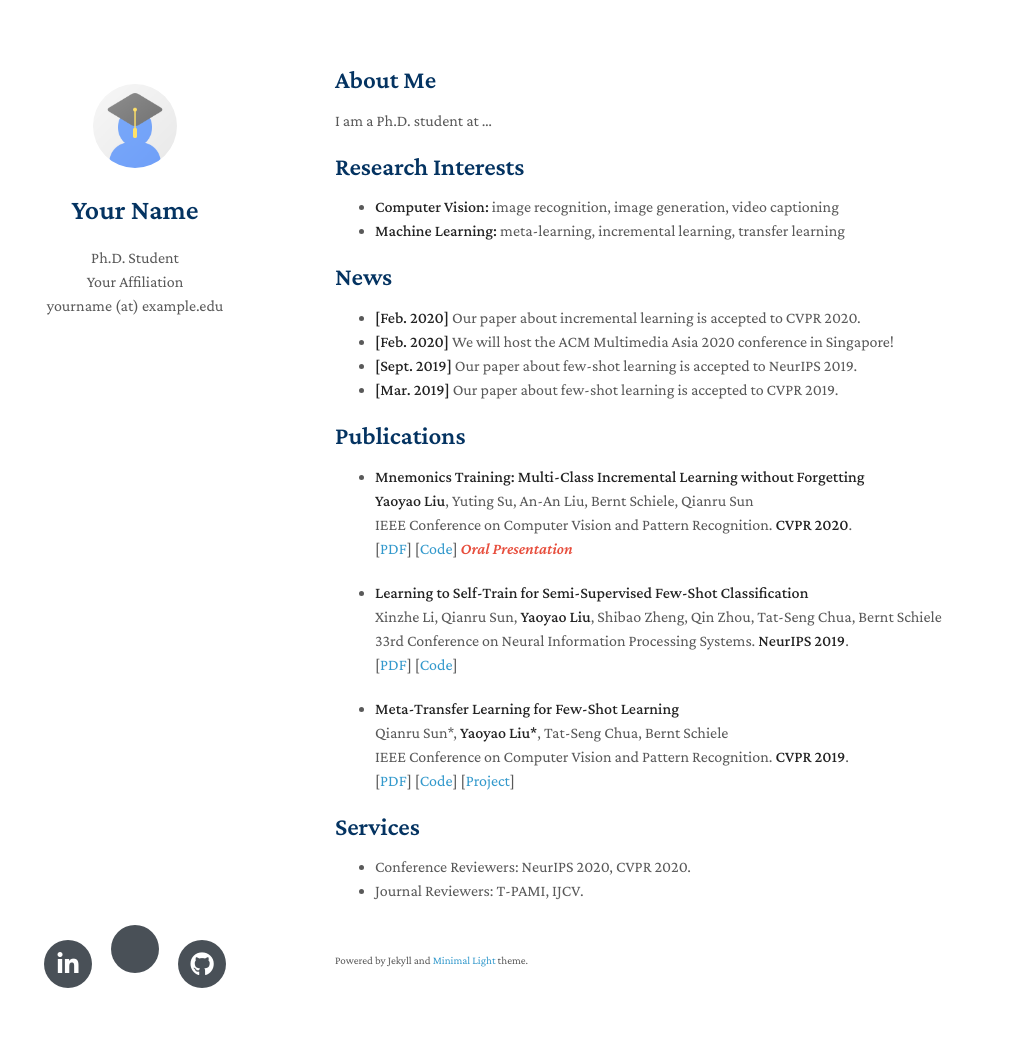
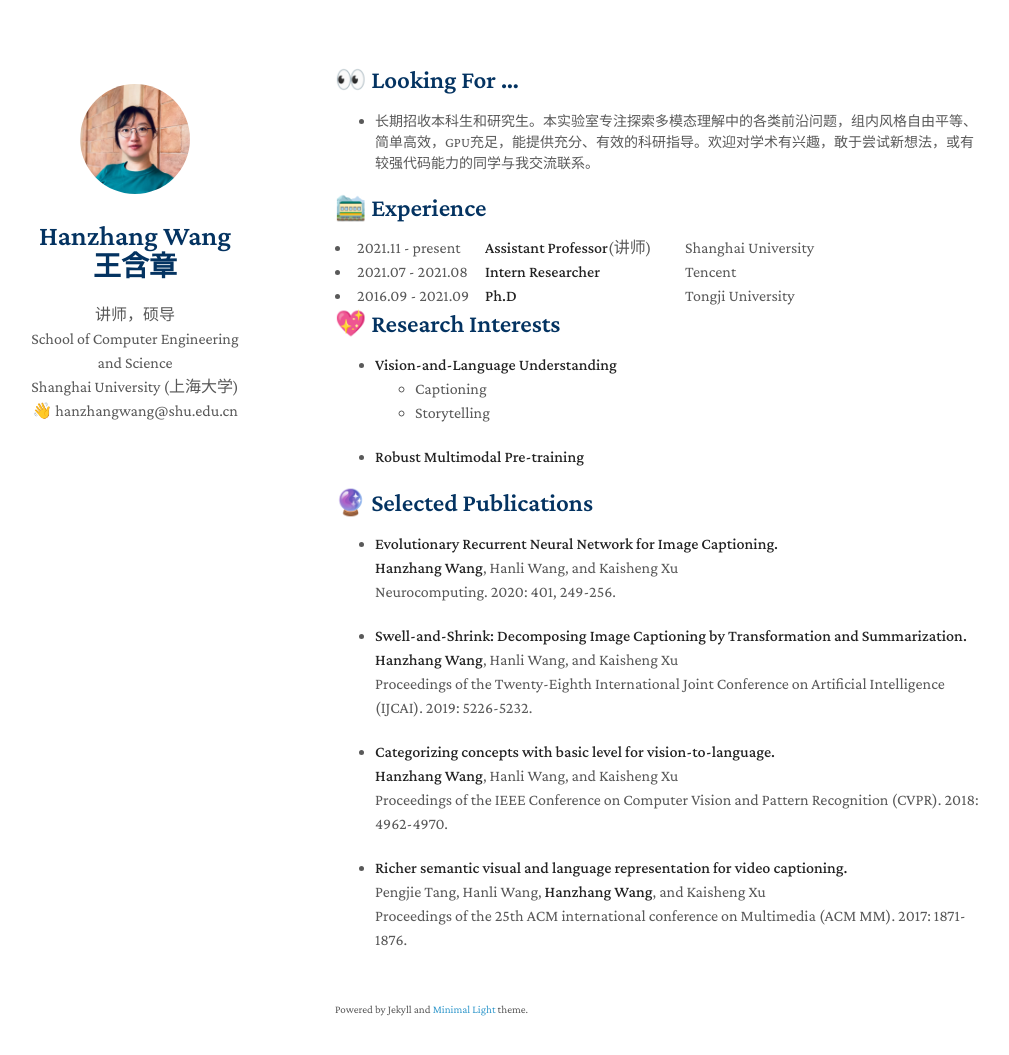
Before and after one commit to hanzhang-wang/hanzhang-wang.github.io, a Jekyll site: the page built from index.md, in a window 1280 px wide and 1090 px high. Shown: the top 1055 px of the window, without its empty margins (135-1144 px from the left). Built offline with Jekyll 4.4.1, drawn with Linux system fonts in a browser that asks for light colours; nearby versions of some CDN libraries; a style sheet for code colours, icons or effects is not loaded; our own code applies the rules of GitHub Pages for plain Markdown files.

Commit message:
update basic information

```diff
--- a/_config.yml
+++ b/_config.yml
@@ -1,8 +1,8 @@
 # Basic Information
-title: Your Name
-position: Ph.D. Student
-affiliation: Your Affiliation
-email: yourname (at) example.edu
+title: Hanzhang Wang 王含章
+position: 讲师，硕导
+affiliation: School of Computer Engineering and Science<br/>Shanghai University (上海大学)
+email: 👋 hanzhangwang@shu.edu.cn
 
 # Search Engine Optimization (SEO)
 # The following information is used to improve the website traffic from search engines, e.g., Google.
@@ -12,13 +12,13 @@ canonical: https://minimal-light.yyliu.net/
 
 # Links
 # If you don't need one of them, you may delete the corresponding line.
-google_scholar: https://scholar.google.com/
-github_link: https://github.com/yaoyao-liu/minimal-light
-linkedin: https://www.linkedin.com/
+#google_scholar: https://scholar.google.com/
+#github_link: https://github.com/hanzhang-wang
+#linkedin: https://www.linkedin.com/
 
 # Images (e.g., your profile picture and your website's favicon)
 # "favicon" and "favicon_dark" are used for the light and dark modes, respectively.
-avatar: ./assets/img/avatar.png
+avatar: ./assets/img/profile.jpg
 favicon: ./assets/img/favicon.png
 favicon_dark: ./assets/img/favicon-dark.png
 
--- a/index.md
+++ b/index.md
@@ -2,49 +2,55 @@
 layout: homepage
 ---
 
-## About Me
+## 👀 Looking For …
 
-I am a Ph.D. student at ...
+- <p style="font-size: 14px;">长期招收本科生和研究生。本实验室专注探索多模态理解中的各类前沿问题，组内风格自由平等、简单高效，GPU充足，能提供充分、有效的科研指导。欢迎对学术有兴趣，敢于尝试新想法，或有较强代码能力的同学与我交流联系。</p>
 
-## Research Interests
+## 🚞 Experience
+<li style="position: relative;">
+  2021.11 - present
+  <span style="position: absolute; left: 150px;"><strong>Assistant Professor</strong>(讲师)</span>
+　<span style="position: absolute; left: 350px;">Shanghai University</span>
+</li>
+<li style="position: relative;">
+  2021.07 - 2021.08
+  <span style="position: absolute; left: 150px;"><strong>Intern Researcher</strong></span>
+　<span style="position: absolute; left: 350px;">Tencent</span>
+</li>
+<li style="position: relative;">
+  2016.09 - 2021.09
+  <span style="position: absolute; left: 150px;"><strong>Ph.D</strong></span>
+　<span style="position: absolute; left: 350px;">Tongji University</span>
+</li>
 
-- **Computer Vision:** image recognition, image generation, video captioning
-- **Machine Learning:** meta-learning, incremental learning, transfer learning
+## 💖 Research Interests
 
-## News
+- **Vision-and-Language Understanding**
+  - Captioning
+  - Storytelling
+- **Robust Multimodal Pre-training**
 
-- **[Feb. 2020]** Our paper about incremental learning is accepted to CVPR 2020.
-- **[Feb. 2020]** We will host the ACM Multimedia Asia 2020 conference in Singapore!
-- **[Sept. 2019]** Our paper about few-shot learning is accepted to NeurIPS 2019.
-- **[Mar. 2019]** Our paper about few-shot learning is accepted to CVPR 2019.
+## 🔮 Selected Publications
 
-## Publications
+- **Evolutionary Recurrent Neural Network for Image Captioning.**
+  <br>
+  **Hanzhang Wang**, Hanli Wang, and Kaisheng Xu
+  <br>
+  Neurocomputing. 2020: 401, 249-256.
 
-- **Mnemonics Training: Multi-Class Incremental Learning without Forgetting**
+- **Swell-and-Shrink: Decomposing Image Captioning by Transformation and Summarization.**
   <br>
-  **Yaoyao Liu**, Yuting Su, An-An Liu, Bernt Schiele, Qianru Sun
+  **Hanzhang Wang**, Hanli Wang, and Kaisheng Xu
+  <br>Proceedings of the Twenty-Eighth International Joint Conference on Artificial Intelligence (IJCAI). 2019: 5226-5232.
+
+- **Categorizing concepts with basic level for vision-to-language.**
   <br>
-  IEEE Conference on Computer Vision and Pattern Recognition. **CVPR 2020**.
+  **Hanzhang Wang**, Hanli Wang, and Kaisheng Xu
   <br>
-  [[PDF](https://arxiv.org/pdf/2002.10211.pdf)] [[Code](https://github.com/yaoyao-liu/mnemonics)] <strong><i style="color:#e74d3c">Oral Presentation</i></strong>
+  Proceedings of the IEEE Conference on Computer Vision and Pattern Recognition (CVPR). 2018: 4962-4970.
 
-- **Learning to Self-Train for Semi-Supervised Few-Shot Classification**
+- **Richer semantic visual and language representation for video captioning.**
   <br>
-  Xinzhe Li, Qianru Sun, **Yaoyao Liu**, Shibao Zheng, Qin Zhou, Tat-Seng Chua, Bernt Schiele
+  Pengjie Tang, Hanli Wang, **Hanzhang Wang**, and Kaisheng Xu
   <br>
-  33rd Conference on Neural Information Processing Systems. **NeurIPS 2019**.
-  <br>
-  [[PDF](http://papers.nips.cc/paper/9216-learning-to-self-train-for-semi-supervised-few-shot-classification.pdf)] [[Code](https://github.com/xinzheli1217/learning-to-self-train)]
-
-- **Meta-Transfer Learning for Few-Shot Learning**
-  <br>
-  Qianru Sun\*, **Yaoyao Liu\***, Tat-Seng Chua, Bernt Schiele
-  <br>
-  IEEE Conference on Computer Vision and Pattern Recognition. **CVPR 2019**.
-  <br>
-  [[PDF](http://openaccess.thecvf.com/content_CVPR_2019/papers/Sun_Meta-Transfer_Learning_for_Few-Shot_Learning_CVPR_2019_paper.pdf)] [[Code](https://github.com/yaoyao-liu/meta-transfer-learning)] [[Project](https://mtl.yyliu.net/)]
-
-## Services
-
-- Conference Reviewers: NeurIPS 2020, CVPR 2020.
-- Journal Reviewers: T-PAMI, IJCV.
+  Proceedings of the 25th ACM international conference on Multimedia (ACM MM). 2017: 1871-1876.
```
Also changed, not shown: assets/img/profile.jpg (added).
